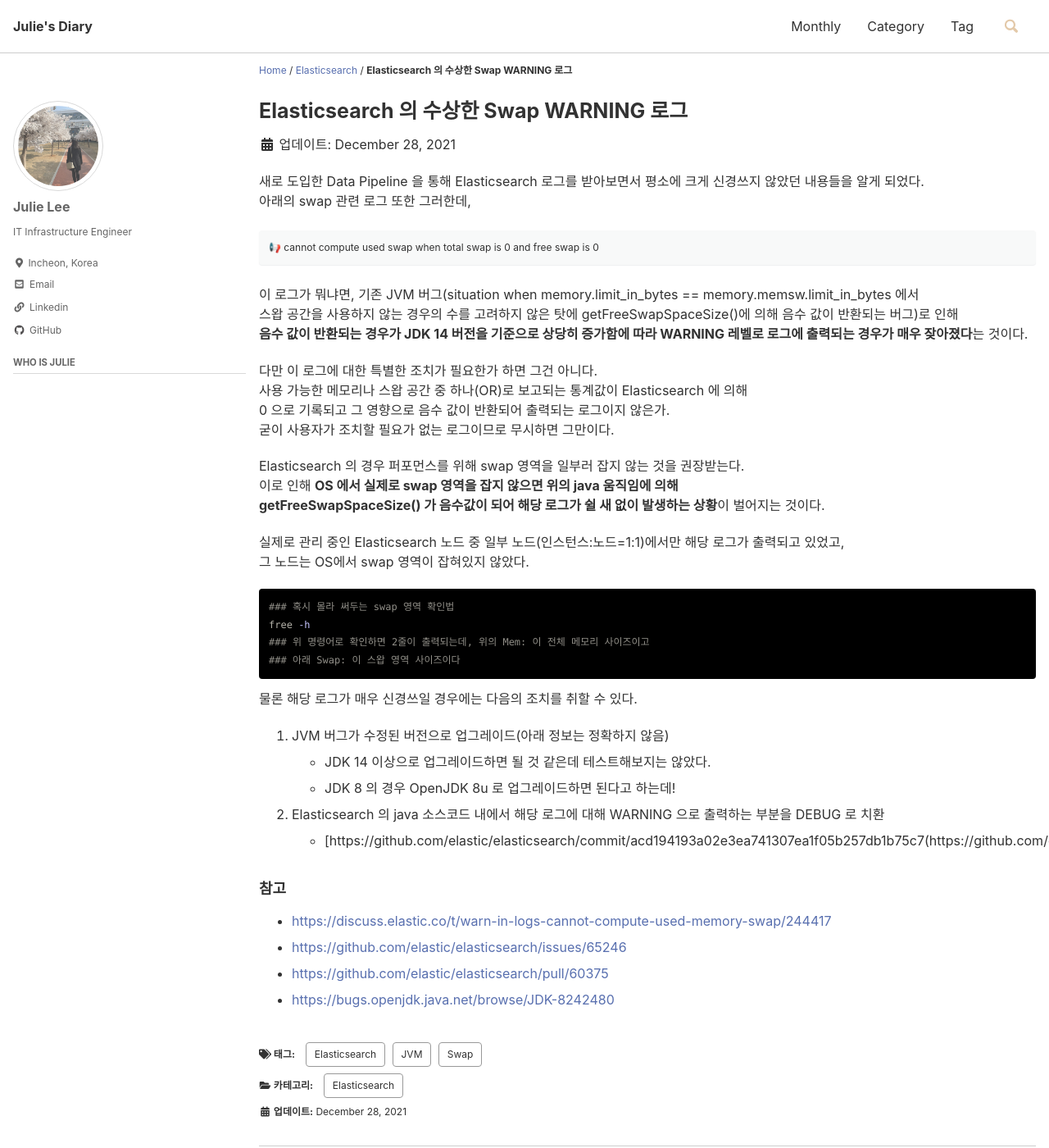
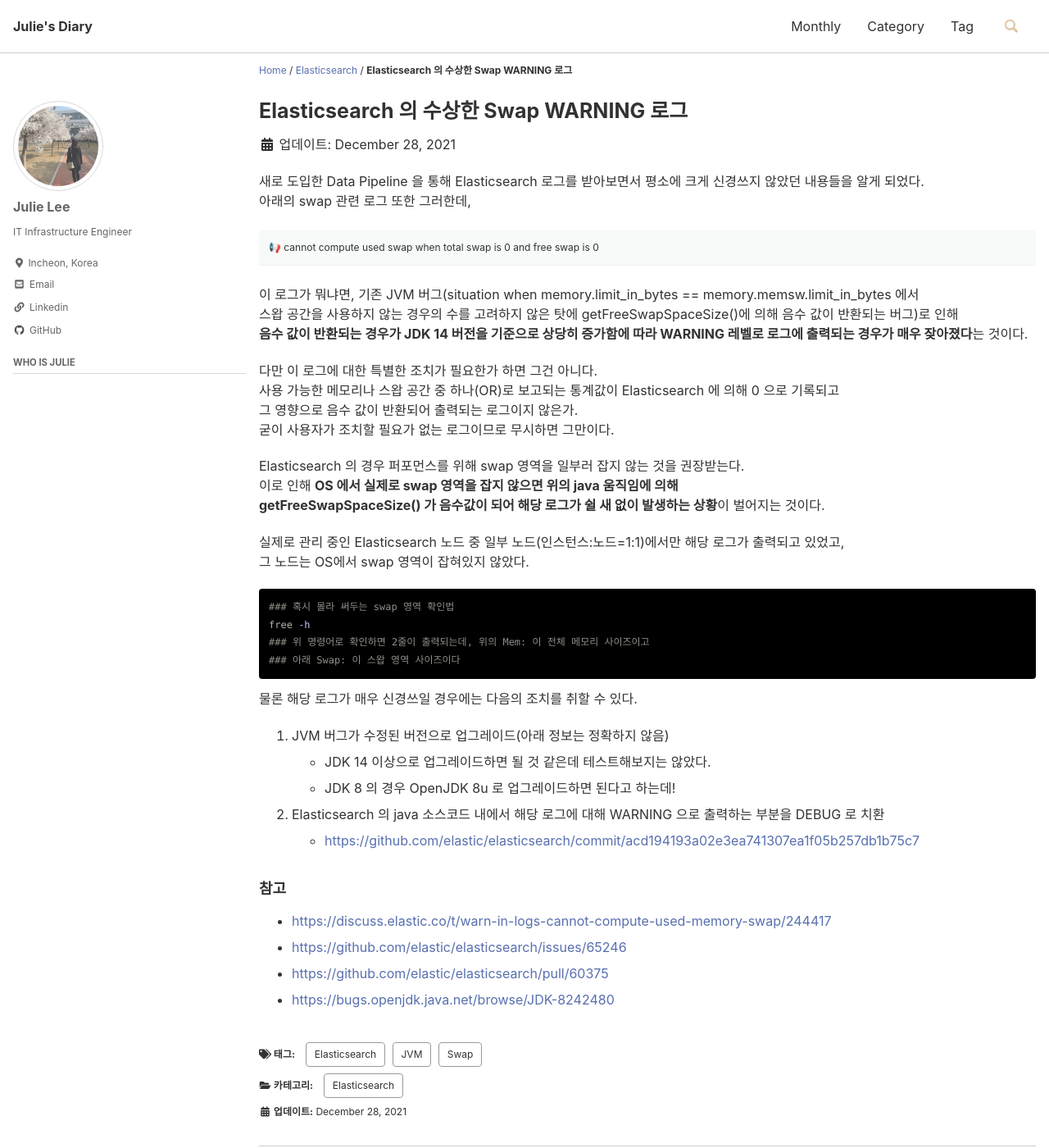
Before and after one commit to smilejulie0812/smilejulie0812.github.io, a Jekyll site: the page built from _posts/2021-12-28-elasticsearchSwapWarningLog.md, in a window 1280 px wide and 1400 px high. Shown: the whole window at 82% size. Built offline with Jekyll 4.4.1, drawn with Linux system fonts in a browser that asks for light colours; cached includes are drawn as plain includes.

Commit message:
Update 2021-12-28-elasticsearchSwapWarningLog.md

```diff
--- a/_posts/2021-12-28-elasticsearchSwapWarningLog.md
+++ b/_posts/2021-12-28-elasticsearchSwapWarningLog.md
@@ -24,8 +24,8 @@ sidebar:
 **음수 값이 반환되는 경우가 JDK 14 버전을 기준으로 상당히 증가함에 따라 WARNING 레벨로 로그에 출력되는 경우가 매우 잦아졌다**는 것이다.
 
 다만 이 로그에 대한 특별한 조치가 필요한가 하면 그건 아니다.
-사용 가능한 메모리나 스왑 공간 중 하나(OR)로 보고되는 통계값이 Elasticsearch 에 의해
-0 으로 기록되고 그 영향으로 음수 값이 반환되어 출력되는 로그이지 않은가.
+사용 가능한 메모리나 스왑 공간 중 하나(OR)로 보고되는 통계값이 Elasticsearch 에 의해 0 으로 기록되고
+그 영향으로 음수 값이 반환되어 출력되는 로그이지 않은가.
 굳이 사용자가 조치할 필요가 없는 로그이므로 무시하면 그만이다.
 
 Elasticsearch 의 경우 퍼포먼스를 위해 swap 영역을 일부러 잡지 않는 것을 권장받는다.
@@ -48,7 +48,7 @@ free -h
     - JDK 14 이상으로 업그레이드하면 될 것 같은데 테스트해보지는 않았다.
     - JDK 8 의 경우 OpenJDK 8u 로 업그레이드하면 된다고 하는데!
 2. Elasticsearch 의 java 소스코드 내에서 해당 로그에 대해 WARNING 으로 출력하는 부분을 DEBUG 로 치환
-    - [https://github.com/elastic/elasticsearch/commit/acd194193a02e3ea741307ea1f05b257db1b75c7(https://github.com/elastic/elasticsearch/commit/acd194193a02e3ea741307ea1f05b257db1b75c7)
+    - [https://github.com/elastic/elasticsearch/commit/acd194193a02e3ea741307ea1f05b257db1b75c7](https://github.com/elastic/elasticsearch/commit/acd194193a02e3ea741307ea1f05b257db1b75c7)
 
 
 ### 참고
```
